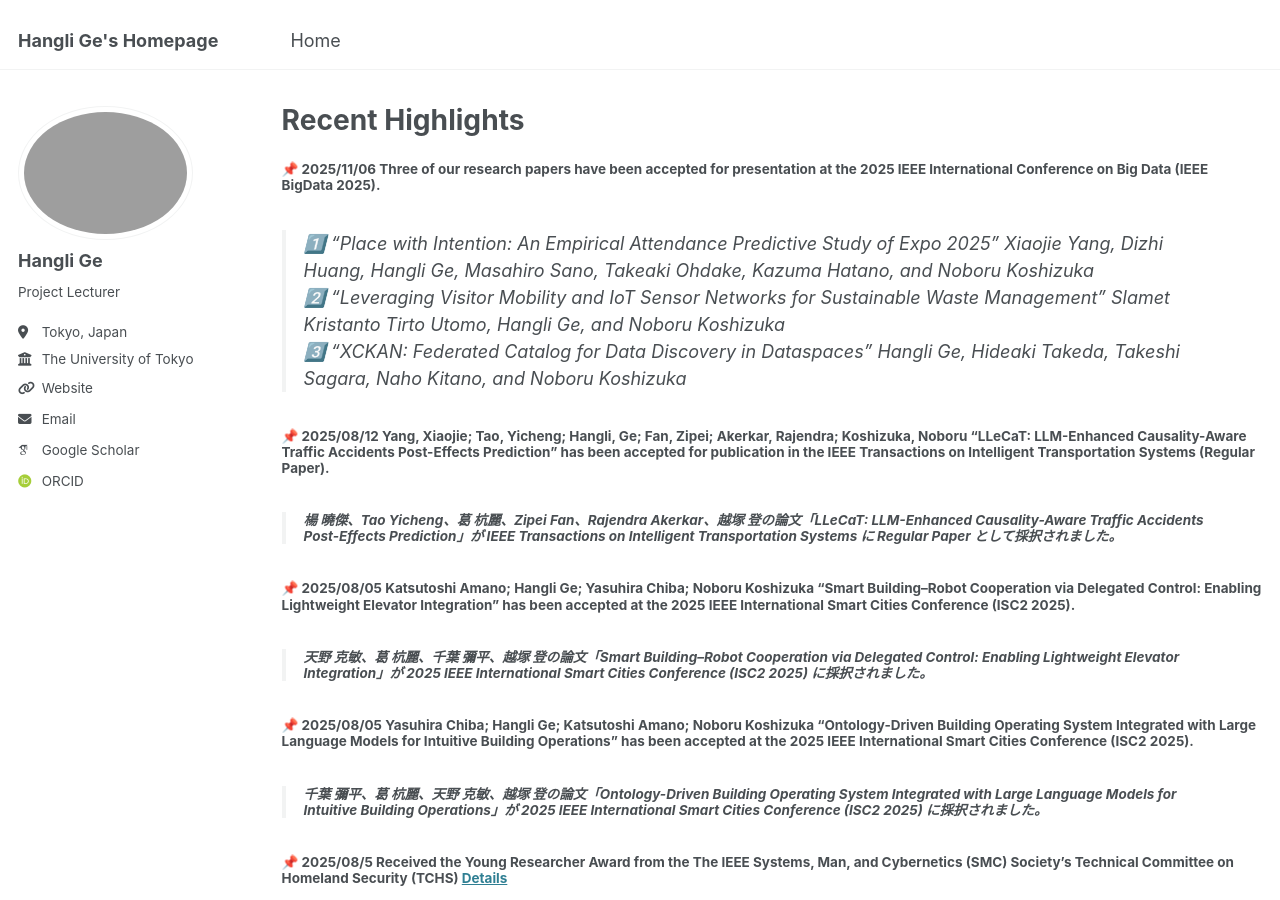
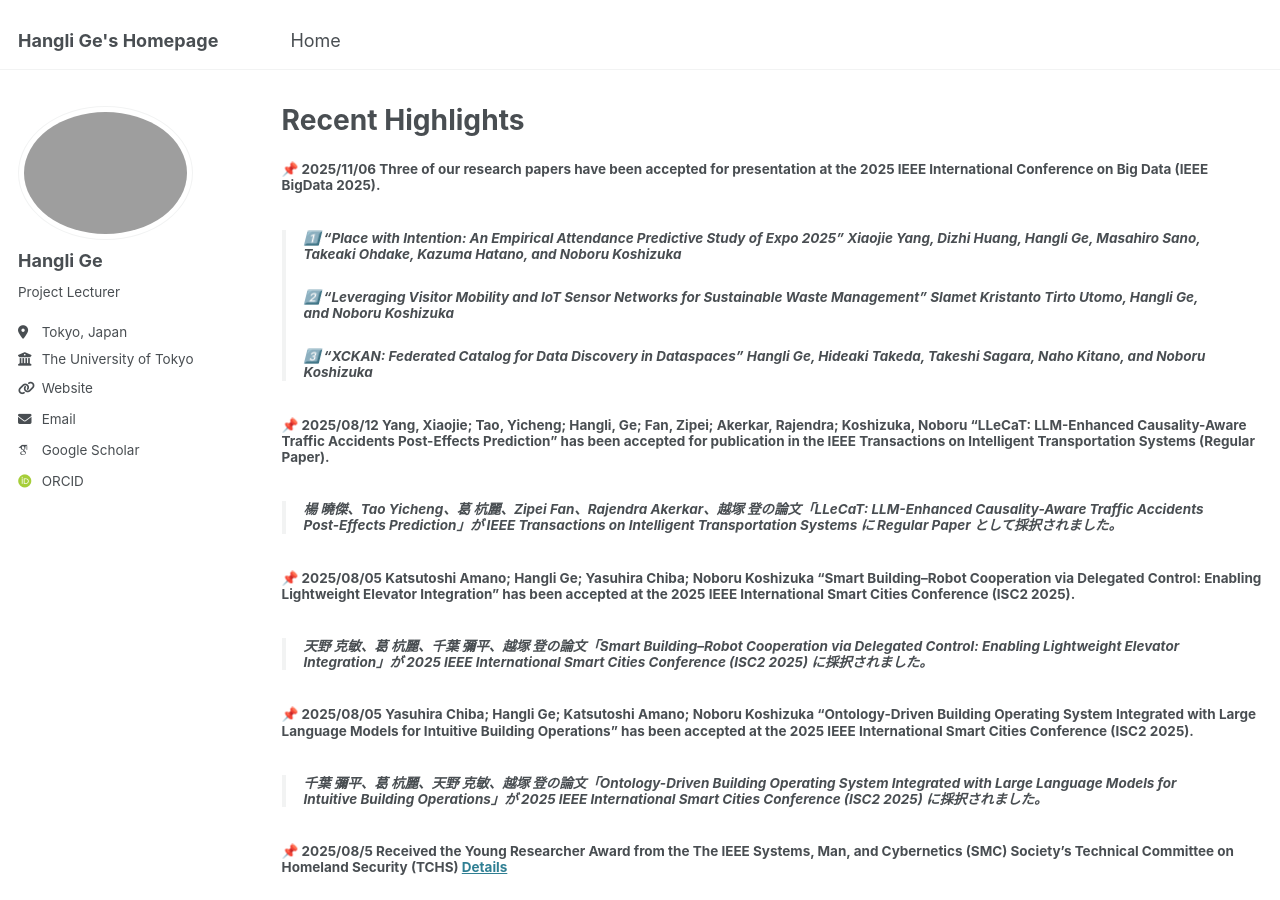
Before and after one commit to christie888/christie888.github.io, a Jekyll site: the page built from _pages/post.md, in a window 1280 px wide and 900 px high. Built offline with Jekyll 4.4.1, drawn with Linux system fonts in a browser that asks for light colours; some web fonts are replaced.

```diff
--- a/_pages/post.md
+++ b/_pages/post.md
@@ -6,9 +6,9 @@ permalink: post/
 
 
 ##### 📌 2025/11/06 Three of our research papers have been accepted for presentation at the 2025 IEEE International Conference on Big Data (IEEE BigData 2025).
-> 1️⃣ “Place with Intention: An Empirical Attendance Predictive Study of Expo 2025” Xiaojie Yang, Dizhi Huang, Hangli Ge, Masahiro Sano, Takeaki Ohdake, Kazuma Hatano, and Noboru Koshizuka<br>
-> 2️⃣ “Leveraging Visitor Mobility and IoT Sensor Networks for Sustainable Waste Management” Slamet Kristanto Tirto Utomo, Hangli Ge, and Noboru Koshizuka<br>
-> 3️⃣ “XCKAN: Federated Catalog for Data Discovery in Dataspaces” Hangli Ge, Hideaki Takeda, Takeshi Sagara, Naho Kitano, and Noboru Koshizuka
+> ###### 1️⃣ “Place with Intention: An Empirical Attendance Predictive Study of Expo 2025” Xiaojie Yang, Dizhi Huang, Hangli Ge, Masahiro Sano, Takeaki Ohdake, Kazuma Hatano, and Noboru Koshizuka<br>
+> ###### 2️⃣ “Leveraging Visitor Mobility and IoT Sensor Networks for Sustainable Waste Management” Slamet Kristanto Tirto Utomo, Hangli Ge, and Noboru Koshizuka<br>
+> ###### 3️⃣ “XCKAN: Federated Catalog for Data Discovery in Dataspaces” Hangli Ge, Hideaki Takeda, Takeshi Sagara, Naho Kitano, and Noboru Koshizuka
 
 ##### 📌 2025/08/12 Yang, Xiaojie; Tao, Yicheng; Hangli, Ge; Fan, Zipei; Akerkar, Rajendra; Koshizuka, Noboru  “LLeCaT: LLM-Enhanced Causality-Aware Traffic Accidents Post-Effects Prediction” has been accepted for publication in the IEEE Transactions on Intelligent Transportation Systems (Regular Paper).
 > ###### 楊 曉傑、Tao Yicheng、葛 杭麗、Zipei Fan、Rajendra Akerkar、越塚 登の論文「LLeCaT: LLM-Enhanced Causality-Aware Traffic Accidents Post-Effects Prediction」が IEEE Transactions on Intelligent Transportation Systems に Regular Paper として採択されました。
```
